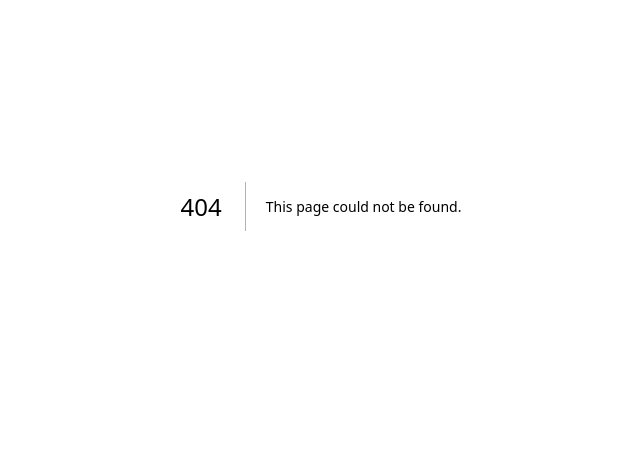
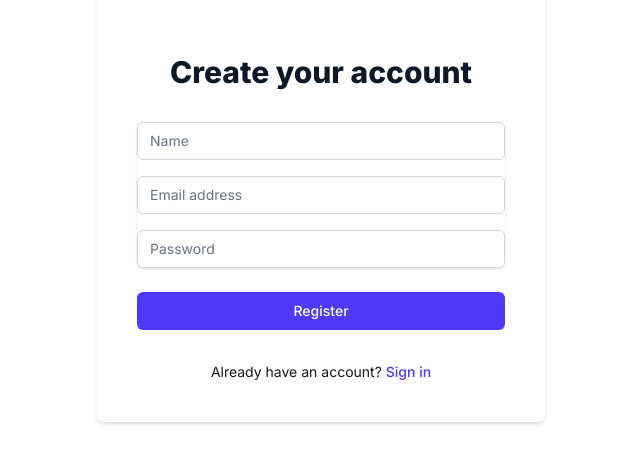
Before and after one commit to stefanpython/nextjs-awt, a Next.js app: page /register in a window 1280 px wide. Before the commit this address had no page. Shown: the part 194-658 px from the top of the page, without its empty margins (319-959 px from the left). Built offline with nearby package versions, Linux system fonts and the light colour scheme.

Commit message:
Create registration page

```diff
--- /dev/null
+++ b/app/register/page.tsx
@@ -0,0 +1,133 @@
+"use client";
+
+import type React from "react";
+
+import { useState } from "react";
+import { useRouter } from "next/navigation";
+import Link from "next/link";
+
+export default function RegisterPage() {
+  const router = useRouter();
+  const [name, setName] = useState("");
+  const [email, setEmail] = useState("");
+  const [password, setPassword] = useState("");
+  const [error, setError] = useState("");
+  const [loading, setLoading] = useState(false);
+
+  const handleSubmit = async (e: React.FormEvent) => {
+    e.preventDefault();
+    setLoading(true);
+    setError("");
+
+    try {
+      const response = await fetch("/api/register", {
+        method: "POST",
+        headers: {
+          "Content-Type": "application/json",
+        },
+        body: JSON.stringify({ name, email, password }),
+      });
+
+      const data = await response.json();
+
+      if (!response.ok) {
+        throw new Error(data.error || "Registration failed");
+      }
+
+      // Redirect to login page after successful registration
+      router.push("/login?registered=true");
+    } catch (error) {
+      setError(error instanceof Error ? error.message : "Registration failed");
+      console.error("Registration error:", error);
+    } finally {
+      setLoading(false);
+    }
+  };
+
+  return (
+    <div className="flex min-h-screen flex-col items-center justify-center py-2">
+      <div className="w-full max-w-md space-y-8 rounded-lg bg-white p-10 shadow-md">
+        <div>
+          <h2 className="mt-6 text-center text-3xl font-extrabold text-gray-900">
+            Create your account
+          </h2>
+        </div>
+        {error && (
+          <div className="rounded-md bg-red-50 p-4">
+            <div className="text-sm text-red-700">{error}</div>
+          </div>
+        )}
+        <form className="mt-8 space-y-6" onSubmit={handleSubmit}>
+          <div className="space-y-4 rounded-md shadow-sm">
+            <div>
+              <label htmlFor="name" className="sr-only">
+                Name
+              </label>
+              <input
+                id="name"
+                name="name"
+                type="text"
+                autoComplete="name"
+                className="relative block w-full appearance-none rounded-md border border-gray-300 px-3 py-2 text-gray-900 placeholder-gray-500 focus:z-10 focus:border-indigo-500 focus:outline-none focus:ring-indigo-500 sm:text-sm"
+                placeholder="Name"
+                value={name}
+                onChange={(e) => setName(e.target.value)}
+              />
+            </div>
+            <div>
+              <label htmlFor="email" className="sr-only">
+                Email address
+              </label>
+              <input
+                id="email"
+                name="email"
+                type="email"
+                autoComplete="email"
+                required
+                className="relative block w-full appearance-none rounded-md border border-gray-300 px-3 py-2 text-gray-900 placeholder-gray-500 focus:z-10 focus:border-indigo-500 focus:outline-none focus:ring-indigo-500 sm:text-sm"
+                placeholder="Email address"
+                value={email}
+                onChange={(e) => setEmail(e.target.value)}
+              />
+            </div>
+            <div>
+              <label htmlFor="password" className="sr-only">
+                Password
+              </label>
+              <input
+                id="password"
+                name="password"
+                type="password"
+                autoComplete="new-password"
+                required
+                className="relative block w-full appearance-none rounded-md border border-gray-300 px-3 py-2 text-gray-900 placeholder-gray-500 focus:z-10 focus:border-indigo-500 focus:outline-none focus:ring-indigo-500 sm:text-sm"
+                placeholder="Password"
+                value={password}
+                onChange={(e) => setPassword(e.target.value)}
+              />
+            </div>
+          </div>
+
+          <div>
+            <button
+              type="submit"
+              disabled={loading}
+              className="group relative flex w-full justify-center rounded-md border border-transparent bg-indigo-600 px-4 py-2 text-sm font-medium text-white hover:bg-indigo-700 focus:outline-none focus:ring-2 focus:ring-indigo-500 focus:ring-offset-2"
+            >
+              {loading ? "Registering..." : "Register"}
+            </button>
+          </div>
+        </form>
+        <div className="text-center text-sm">
+          Already have an account?{" "}
+          <Link
+            href="/login"
+            className="font-medium text-indigo-600 hover:text-indigo-500"
+          >
+            Sign in
+          </Link>
+        </div>
+      </div>
+    </div>
+  );
+}
```
